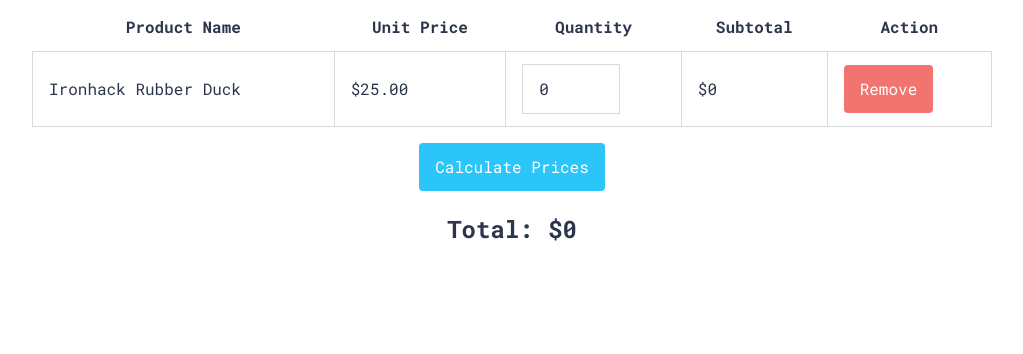
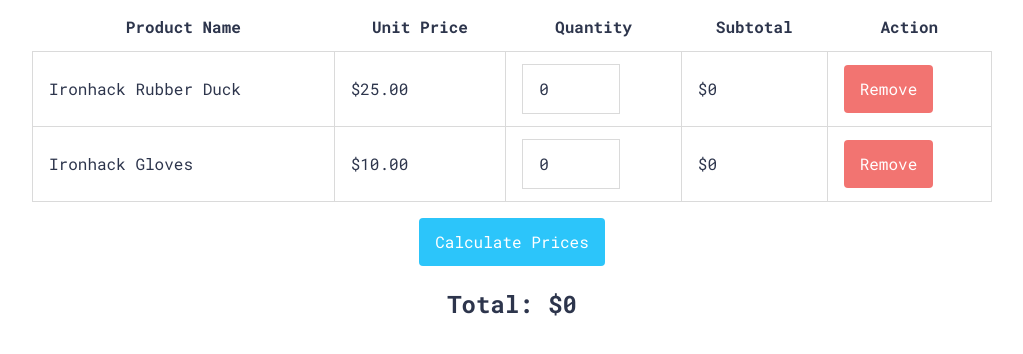
Before and after one commit to ironhack-web-1/w5d2-lab-dom-ironhack-cart-RaulFR01, a website with bundled scripts: page index.html in a window 1280 px wide. Both pictures are taken after a click on the button "Calculate Prices". Shown: the part 104-458 px from the top of the page, without its empty margins (128-1151 px from the left). Built offline with nearby package versions, Linux system fonts and the light colour scheme.

Commit message:
Lab done except bonus iterations

```diff
--- a/index.html
+++ b/index.html
@@ -32,6 +32,20 @@
             <button class="btn btn-remove">Remove</button>
           </td>
         </tr>
+
+        <tr class="product">
+          <td class="name">
+            <span>Ironhack Gloves</span>
+          </td>
+          <td class="price">$<span>10.00</span></td>
+          <td class="quantity">
+            <input type="number" value="0" min="0" placeholder="Quantity" />
+          </td>
+          <td class="subtotal">$<span>0</span></td>
+          <td class="action">
+            <button class="btn btn-remove">Remove</button>
+          </td>
+        </tr>
         <!-- Iteration 2: Add more products here -->
       </tbody>
       <tfoot>
--- a/js/index.js
+++ b/js/index.js
@@ -1,23 +1,32 @@
 // ITERATION 1
+
+// const { product } = require("puppeteer");
 
 function updateSubtotal(product) {
   console.log('Calculating subtotal, yey!');
+  const price = Number(product.querySelector(".price span").innerHTML);
+  const quantity = Number(product.querySelector(".quantity input").value);
 
-  //... your code goes here
+  const subtotal = price * quantity;
+
+  product.querySelector(".subtotal span").innerHTML = subtotal;
+
+  return subtotal;
 }
 
 function calculateAll() {
   // code in the following two lines is added just for testing purposes.
   // it runs when only iteration 1 is completed. at later point, it can be removed.
-  const singleProduct = document.querySelector('.product');
-  updateSubtotal(singleProduct);
-  // end of test
-
   // ITERATION 2
-  //... your code goes here
+  const allProducts = document.getElementsByClassName('product');
+  let total = 0;
+  for(let i = 0; i < allProducts.length; ++i){
+    total += updateSubtotal(allProducts[i]);
+  }
 
   // ITERATION 3
-  //... your code goes here
+  document.querySelector("#total-value span").innerHTML = total;
+
 }
 
 // ITERATION 4
```
